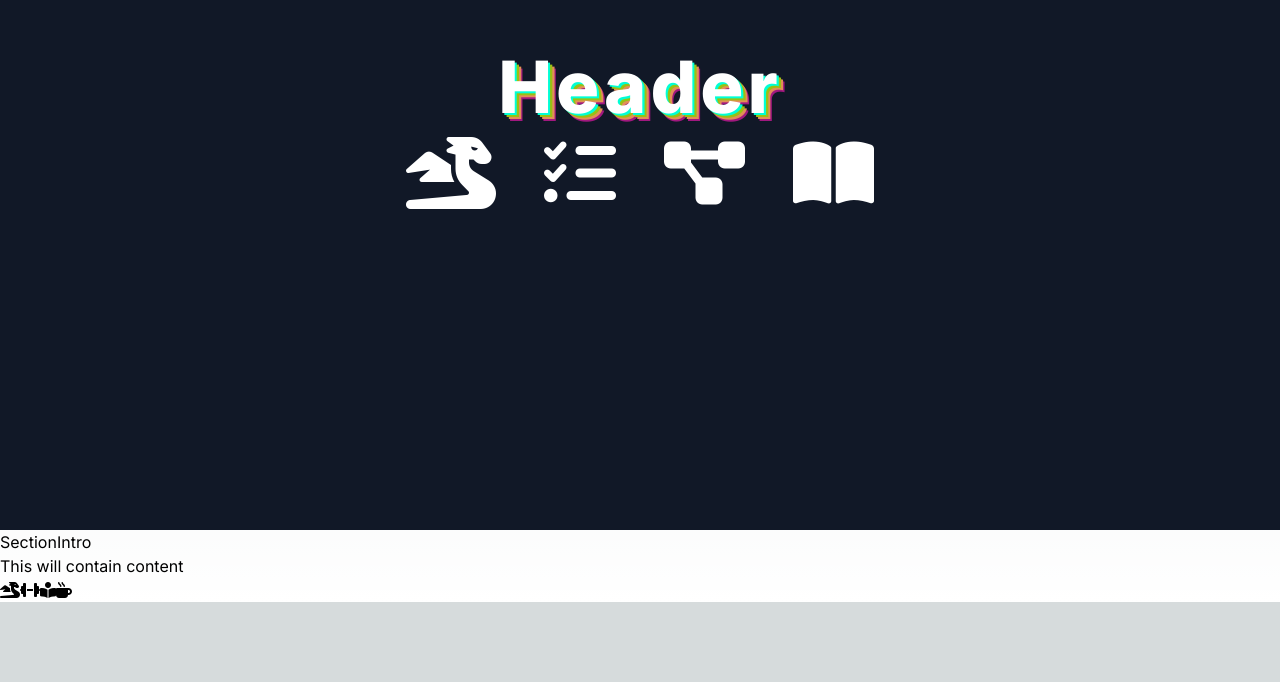
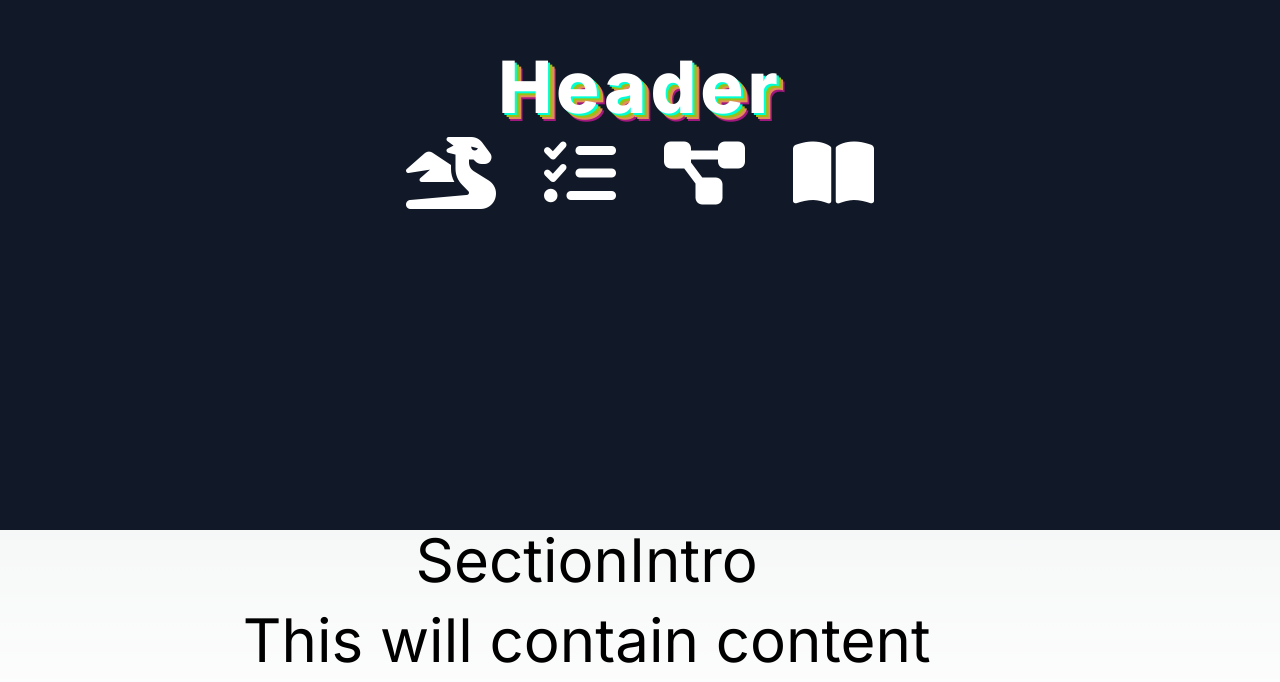
Before and after one commit to DragonSenses/nextjs-portfolio, a Next.js app: page / in a window 1280 px wide. Shown: the part 270-952 px from the top of the page. Before the commit the page ends 872 px from the top, so only its background shows below. Built offline with nearby package versions, Linux system fonts and the light colour scheme.

Commit message:
Update About.js

```diff
--- a/app/About.js
+++ b/app/About.js
@@ -3,11 +3,12 @@ import SectionIntro from './SectionIntro';
 
 export default function About() {
   return (
-    <section id='about-me' className=''>
-      <div className=''>
+    <section id='about-me' className='sm:text-6xl'>
+      <div className='w-11/12 max-w-full flex items-center flex-col'>
         <SectionIntro>ABOUT ME</SectionIntro>
-        <div className=''>This will contain content
-
+        <div className='p-5 gap-5 grid text-center
+        [grid-template-columns:_repeat(1,_minMax(0,_1fr))]'>
+          This will contain content
         </div>
 
         <div className=''>
```
